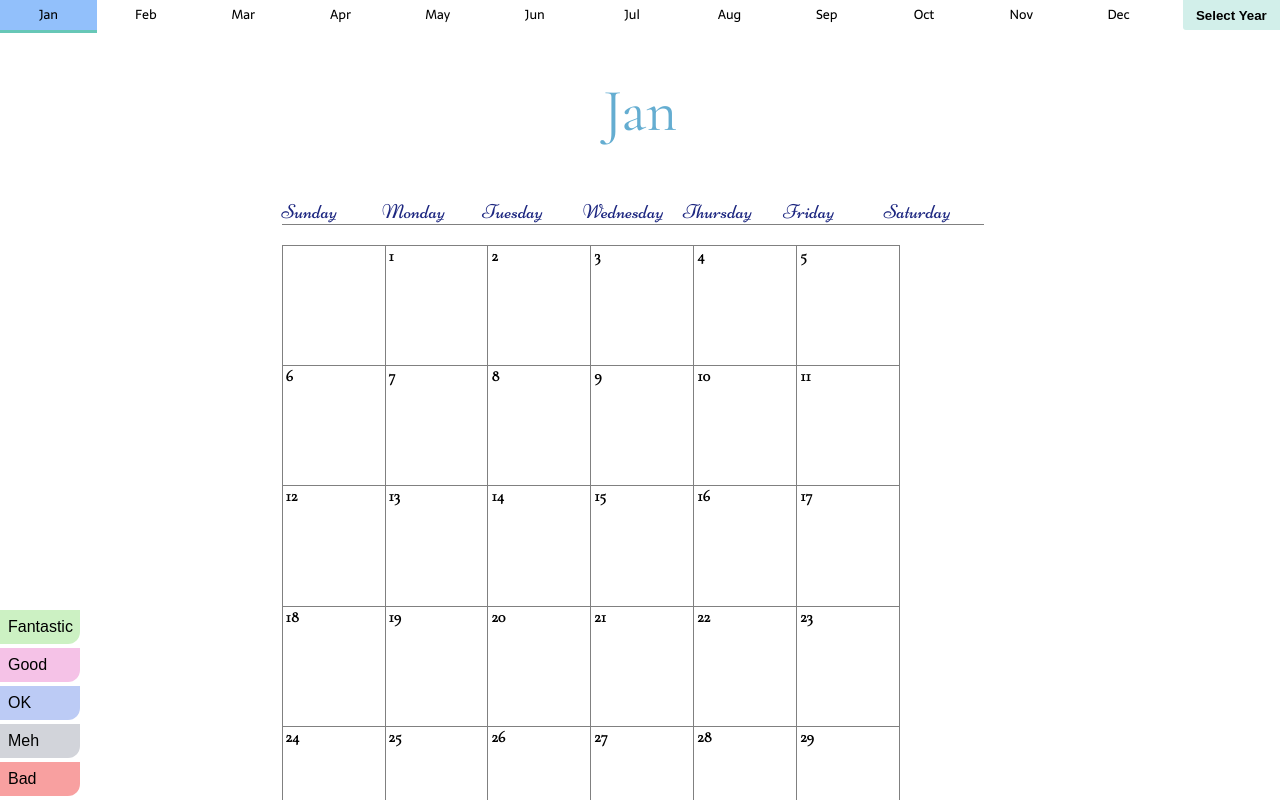
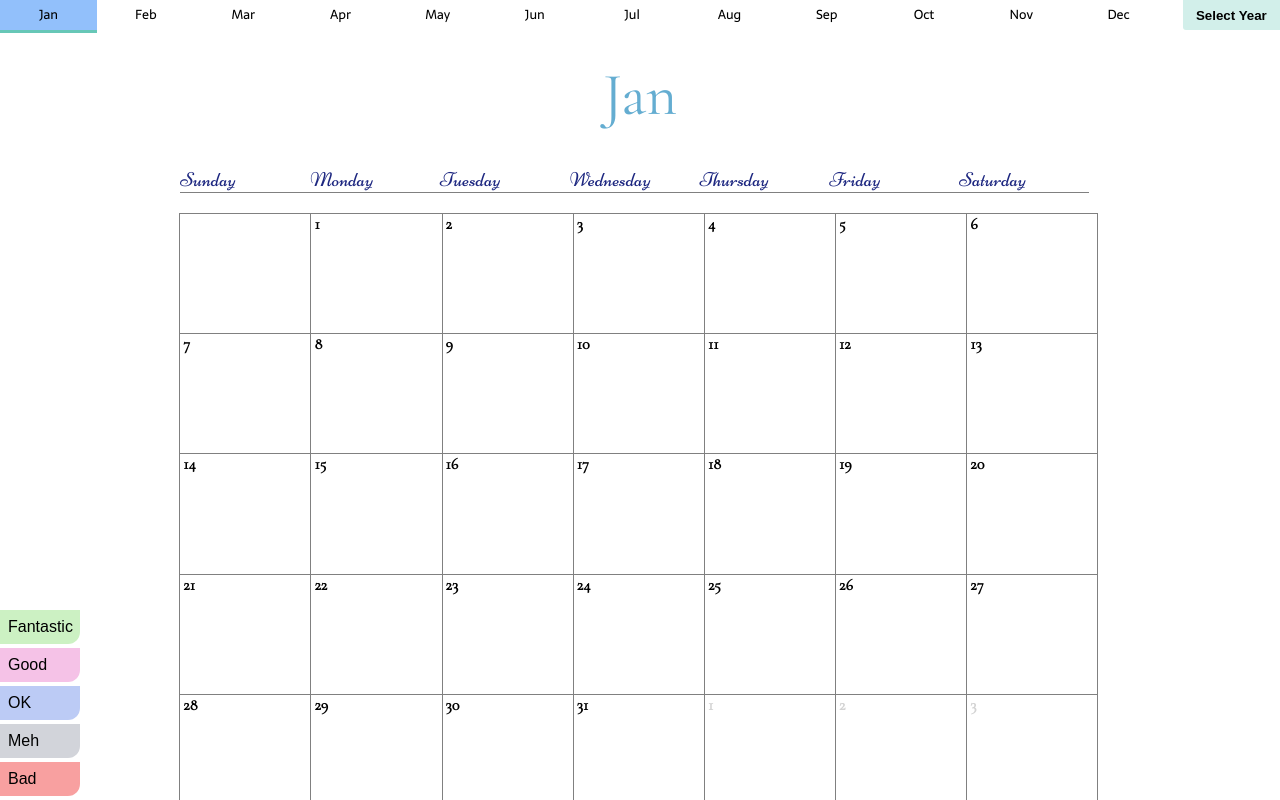
Before and after one commit to wobblesphere/mood_calendar, a React (Create React App) app: page / in a window 1280 px wide. Shown: the top 800 px of the page. Built offline with nearby package versions, Linux system fonts and the light colour scheme; a web font is replaced by a local one.

Commit message:
final touch on refactoring display size

```diff
--- a/src/CalendarBoard/CalendarBoard.css
+++ b/src/CalendarBoard/CalendarBoard.css
@@ -2,7 +2,7 @@
 
 .board {
   margin: 0 auto;
-  width: 70%;
+  width: 90%;
   height: 90%;
 }
 
@@ -13,7 +13,8 @@
 }
 
 .MondayToSunday{
-  width: 80%;
+  padding-left: 0.5rem;
+  width: 80.5%;
   margin: 0 auto;
 }
 
--- a/src/Header/Header.css
+++ b/src/Header/Header.css
@@ -28,8 +28,8 @@
 }
 
 .month_Header {
-  margin-top: 2rem;
-  margin-bottom: 2rem;
+  margin-top: 1rem;
+  margin-bottom: 1rem;
   text-align: center;
   font-size: 60px;
   font-family: 'Cormorant Garamond', serif;
--- a/src/PopUpForm/PopUpForm.css
+++ b/src/PopUpForm/PopUpForm.css
@@ -9,7 +9,7 @@
   background: #fbead2;
   position: absolute;
   top: 20%;
-  left: 30%;
+  left: 35%;
   width: 500px;
   height: 410px;
   border-radius: 5px;
```
